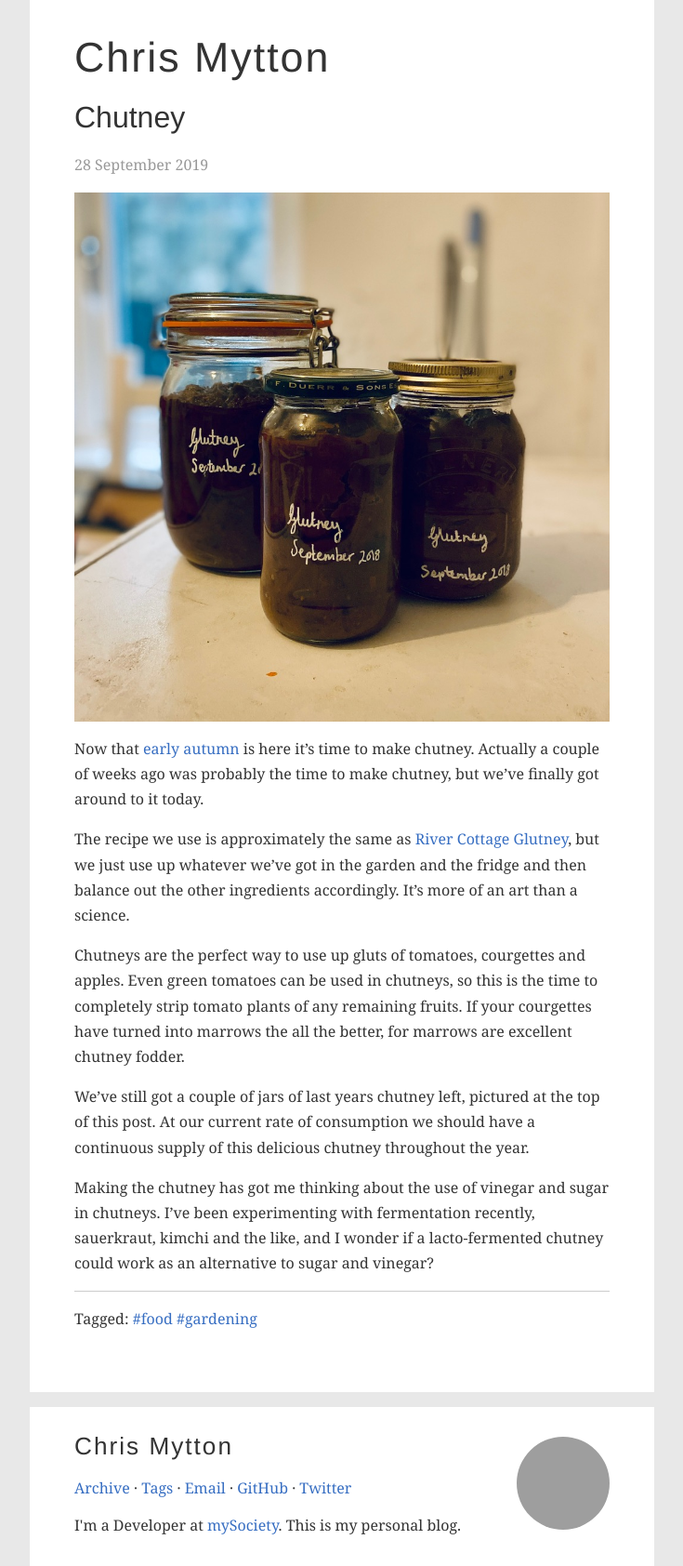
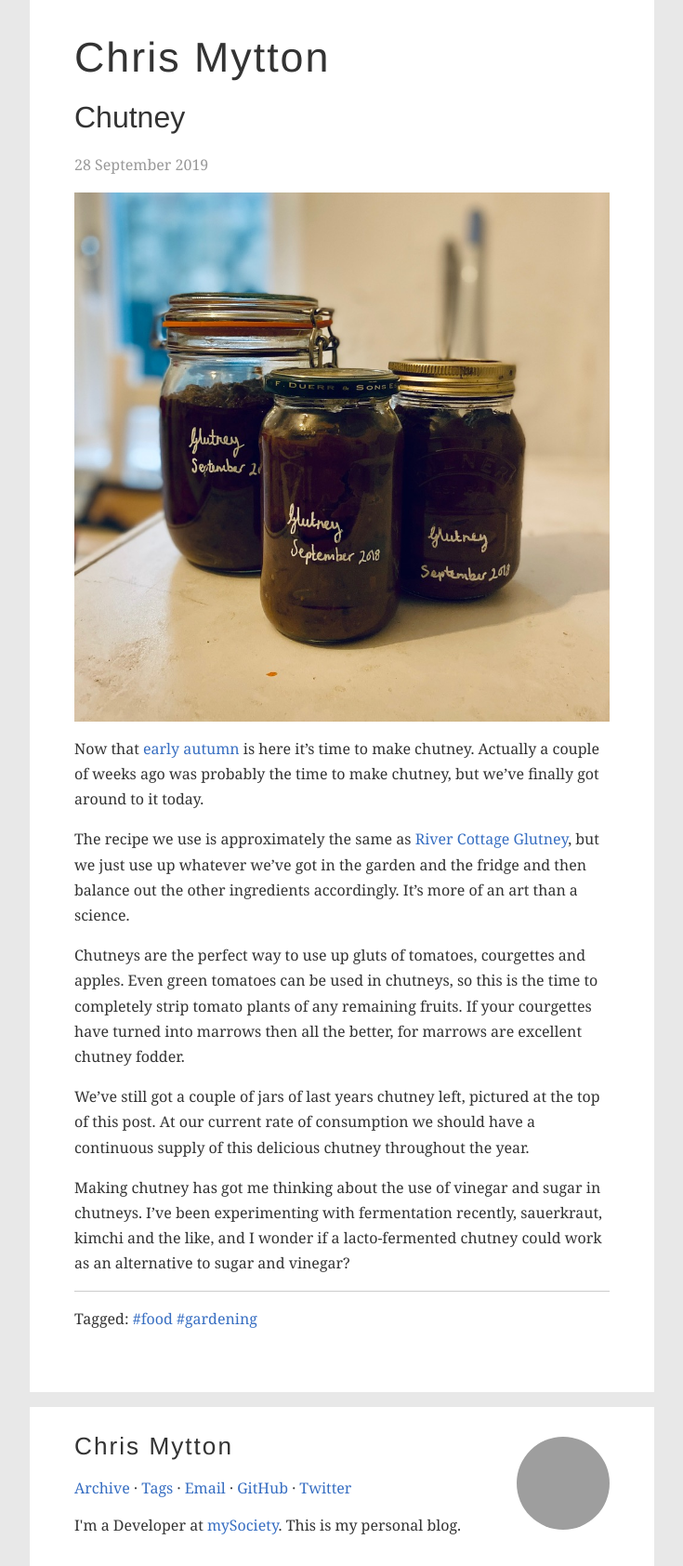
Before and after one commit to chrismytton/chrismytton.github.io, a Jekyll site: the page built from _posts/2019-09-28-chutney.md, in a window 1280 px wide. Shown: the whole page at 93% size, without its empty margins (272-1007 px from the left). Built offline with Jekyll 4.4.1, drawn with Linux system fonts in a browser that asks for light colours; grey boxes are pictures that could not be loaded.

Commit message:
Couple of text changes in latest post

```diff
--- a/_posts/2019-09-28-chutney.md
+++ b/_posts/2019-09-28-chutney.md
@@ -11,8 +11,8 @@ Now that [early autumn](https://www.chrismytton.uk/2019/09/27/early-autumn/) is
 
 The recipe we use is approximately the same as [River Cottage Glutney](https://www.rivercottage.net/recipes/glutney), but we just use up whatever we've got in the garden and the fridge and then balance out the other ingredients accordingly. It's more of an art than a science.
 
-Chutneys are the perfect way to use up gluts of tomatoes, courgettes and apples. Even green tomatoes can be used in chutneys, so this is the time to completely strip tomato plants of any remaining fruits. If your courgettes have turned into marrows the all the better, for marrows are excellent chutney fodder.
+Chutneys are the perfect way to use up gluts of tomatoes, courgettes and apples. Even green tomatoes can be used in chutneys, so this is the time to completely strip tomato plants of any remaining fruits. If your courgettes have turned into marrows then all the better, for marrows are excellent chutney fodder.
 
 We've still got a couple of jars of last years chutney left, pictured at the top of this post. At our current rate of consumption we should have a continuous supply of this delicious chutney throughout the year.
 
-Making the chutney has got me thinking about the use of vinegar and sugar in chutneys. I've been experimenting with fermentation recently, sauerkraut, kimchi and the like, and I wonder if a lacto-fermented chutney could work as an alternative to sugar and vinegar?
+Making chutney has got me thinking about the use of vinegar and sugar in chutneys. I've been experimenting with fermentation recently, sauerkraut, kimchi and the like, and I wonder if a lacto-fermented chutney could work as an alternative to sugar and vinegar?
```
